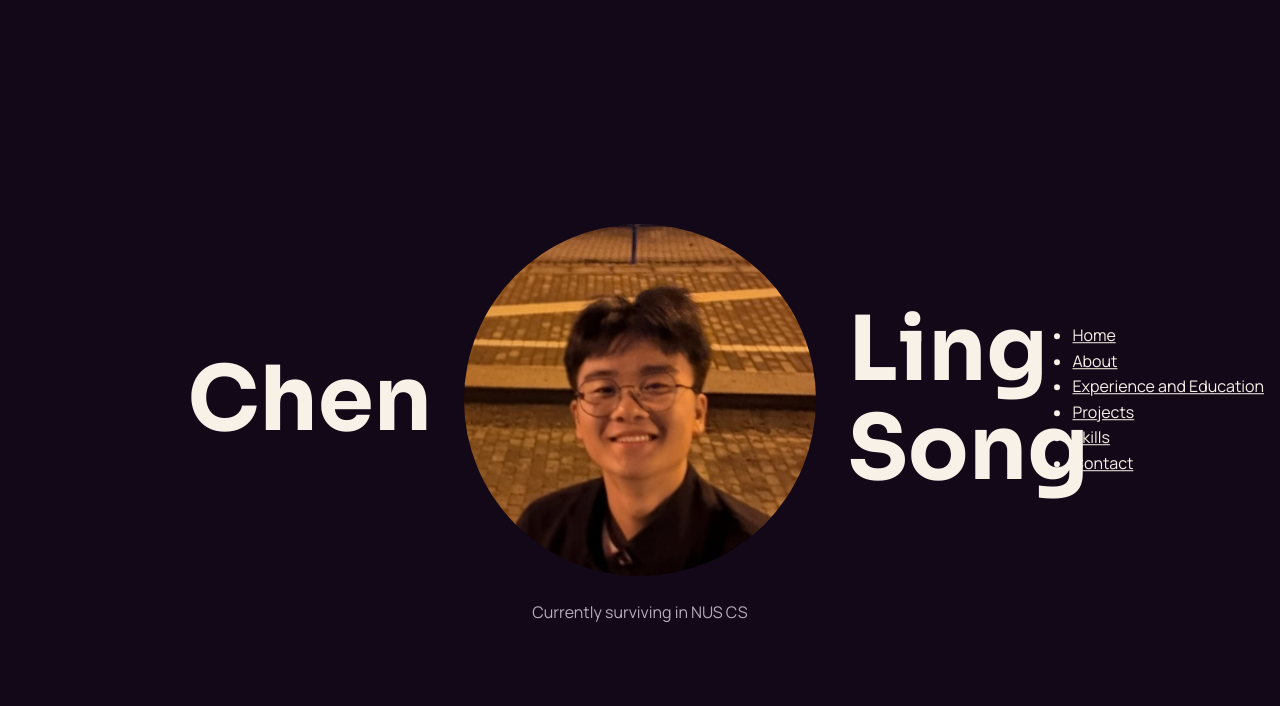
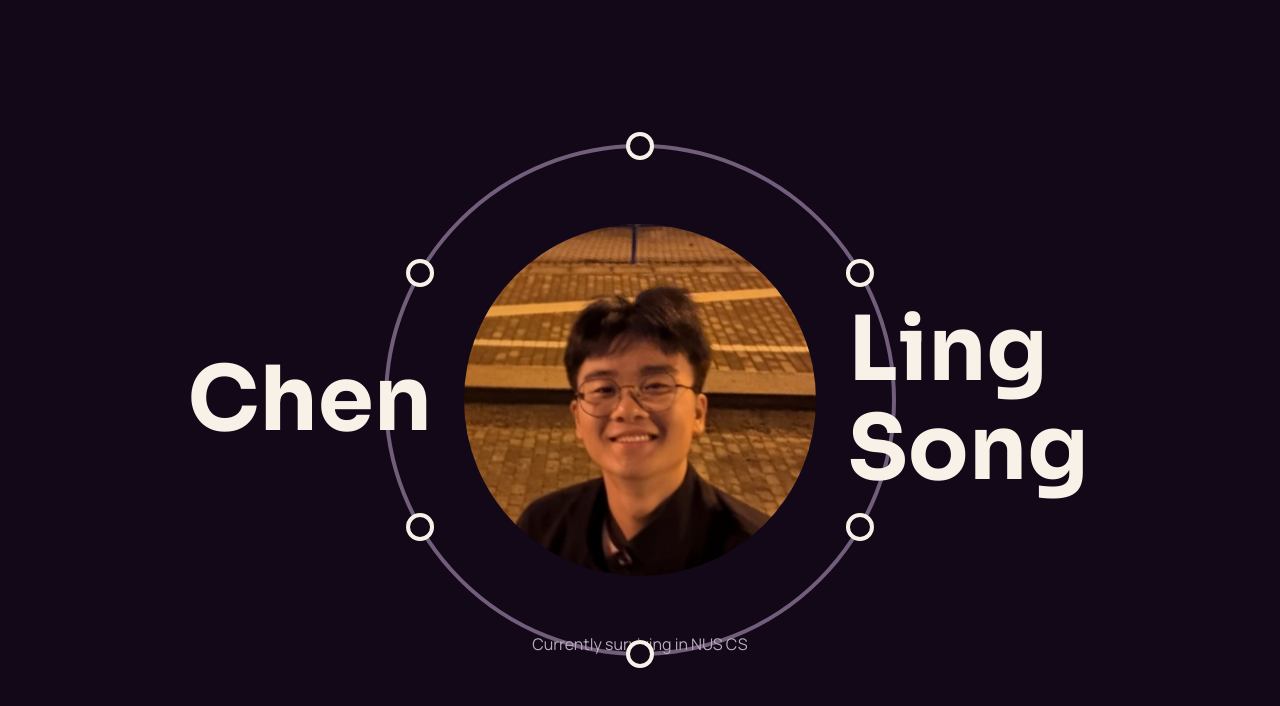
Before and after one commit to lingsongc/lingsongc.github.io, a React (Vite) app: page / in a window 1280 px wide. Shown: the top 706 px of the page. Built offline with nearby package versions, Linux system fonts and the light colour scheme.

Commit message:
added navigation ring on home page

```diff
--- a/src/components/Navigation.tsx
+++ b/src/components/Navigation.tsx
@@ -2,21 +2,26 @@ import { sections } from "../motion/sceneStates";
 
 export function Navigation() {
     return (
+        <>
+            <div className="navigation-ring" aria-hidden="true" />
+
             <nav className="navigation-container" aria-label="Portfolio sections">
                 <ul className="navigation-list">
-                {sections.map((section) => (
+                    <li className="navigation-item navigation-theme-slot" aria-hidden="true" />
+
+                    {sections.filter((section) => section.id !== "home").map((section) => (
                         <li className="navigation-item" key={section.id}>
                             <a
                                 className="navigation-link"
                                 href={`#${section.id}`}
                                 aria-label={section.label}
                             >
-                            <span className="navigation-circle" aria-hidden="true" />
                                 <span className="navigation-label">{section.label}</span>
                             </a>
                         </li>
                     ))}
                 </ul>
             </nav>
+        </>
     );
 }
--- a/src/style.css
+++ b/src/style.css
@@ -20,6 +20,9 @@
     --text-small: 0.875rem;
 
     --home-circle-size: clamp(8rem, 28vw, 22rem);
+    --navigation-ring-size: calc(var(--home-circle-size) + 10rem);
+    --navigation-ring-width: 0.25rem;
+    --navigation-button-size: 1.25rem;
 }
 
 * {
@@ -41,6 +44,8 @@ body {
 }
 
 main {
+    position: relative;
+    z-index: 1;
     overflow: clip;
 }
 
@@ -92,7 +97,7 @@ button {
 
 .main-circle-container {
     position: fixed;
-    z-index: 1;
+    z-index: 2;
     top: 50%;
     left: 50%;
     width: var(--home-circle-size);
@@ -113,11 +118,126 @@ button {
 /* navigation */
 
 .navigation-container {
+    --navigation-radius: calc((var(--navigation-ring-size) - var(--navigation-ring-width)) / 2);
+
     position: fixed;
-    z-index: 2;
+    z-index: 3;
     top: 50%;
-    right: 1rem;
-    transform: translateY(-50%);
+    left: 50%;
+    width: calc(var(--navigation-ring-size) + var(--navigation-button-size));
+    aspect-ratio: 1;
+    transform: translate(-50%, -50%);
+    pointer-events: none;
+}
+
+.navigation-list {
+    position: relative;
+    width: 100%;
+    height: 100%;
+    margin: 0;
+    padding: 0;
+    list-style: none;
+}
+
+.navigation-ring {
+    position: fixed;
+    z-index: 0;
+    top: 50%;
+    left: 50%;
+    width: var(--navigation-ring-size);
+    aspect-ratio: 1;
+    border: var(--navigation-ring-width) solid var(--colour-line);
+    border-radius: 50%;
+    transform: translate(-50%, -50%);
+    pointer-events: none;
+}
+
+.navigation-item {
+    --navigation-angle: 0deg;
+    --navigation-label-position: translate(-50%, calc(-100% - 1.5rem));
+    --navigation-label-hidden: inset(100% 0 0 0);
+
+    position: absolute;
+    top: 50%;
+    left: 50%;
+    transform: translate(-50%, -50%) rotate(var(--navigation-angle))
+        translateY(calc(var(--navigation-radius) * -1))
+        rotate(calc(var(--navigation-angle) * -1));
+}
+
+.navigation-item:nth-child(2) { --navigation-angle: 60deg; }
+.navigation-item:nth-child(3) { --navigation-angle: 120deg; }
+.navigation-item:nth-child(4) { --navigation-angle: 180deg; }
+.navigation-item:nth-child(5) { --navigation-angle: 240deg; }
+.navigation-item:nth-child(6) { --navigation-angle: 300deg; }
+
+.navigation-item:nth-child(2),
+.navigation-item:nth-child(3) {
+    --navigation-label-position: translate(1.5rem, -50%);
+    --navigation-label-hidden: inset(0 100% 0 0);
+}
+
+.navigation-item:nth-child(4) {
+    --navigation-label-position: translate(-50%, 1.5rem);
+    --navigation-label-hidden: inset(0 0 100% 0);
+}
+
+.navigation-item:nth-child(5),
+.navigation-item:nth-child(6) {
+    --navigation-label-position: translate(calc(-100% - 1.5rem), -50%);
+    --navigation-label-hidden: inset(0 0 0 100%);
+}
+
+.navigation-link {
+    position: relative;
+    display: grid;
+    width: 2.75rem;
+    aspect-ratio: 1;
+    place-items: center;
+    border-radius: 50%;
+    text-decoration: none;
+    pointer-events: auto;
+}
+
+.navigation-link::before,
+.navigation-theme-slot::before {
+    display: block;
+    width: var(--navigation-button-size);
+    aspect-ratio: 1;
+    border: var(--navigation-ring-width) solid var(--colour-text);
+    border-radius: 50%;
+    background-color: var(--colour-background);
+    content: "";
+    transition: border-radius 180ms ease, transform 180ms ease;
+}
+
+.navigation-label {
+    position: absolute;
+    z-index: 1;
+    top: 50%;
+    left: 50%;
+    width: max-content;
+    clip-path: var(--navigation-label-hidden);
+    font-size: var(--text-bodyl);
+    transform: var(--navigation-label-position);
+    transition: clip-path 180ms ease;
+    pointer-events: none;
+}
+
+.navigation-link:hover::before,
+.navigation-link:focus-visible::before {
+    border-radius: 0.5rem;
+    transform: rotate(45deg);
+}
+
+.navigation-link:hover .navigation-label,
+.navigation-link:focus-visible .navigation-label {
+    clip-path: inset(0);
+}
+
+.navigation-link:focus-visible {
+    outline: 2px solid var(--colour-text);
+    outline-offset: 0.125rem;
 }
 
 /* home */
@@ -150,8 +270,16 @@ button {
 
 .home-description {
     position: absolute;
-    top: calc(50% + var(--home-circle-size) / 2 + 1.5rem);
+    top: calc(50% + var(--home-circle-size) / 2 + 3.5rem);
     right: 1.5rem;
     left: 1.5rem;
     text-align: center;
 }
+
+@media (prefers-reduced-motion: reduce) {
+    .navigation-link::before,
+    .navigation-theme-slot::before,
+    .navigation-label {
+        transition: none;
+    }
+}
```
Lines whose indentation alone changed are shown as unchanged.
